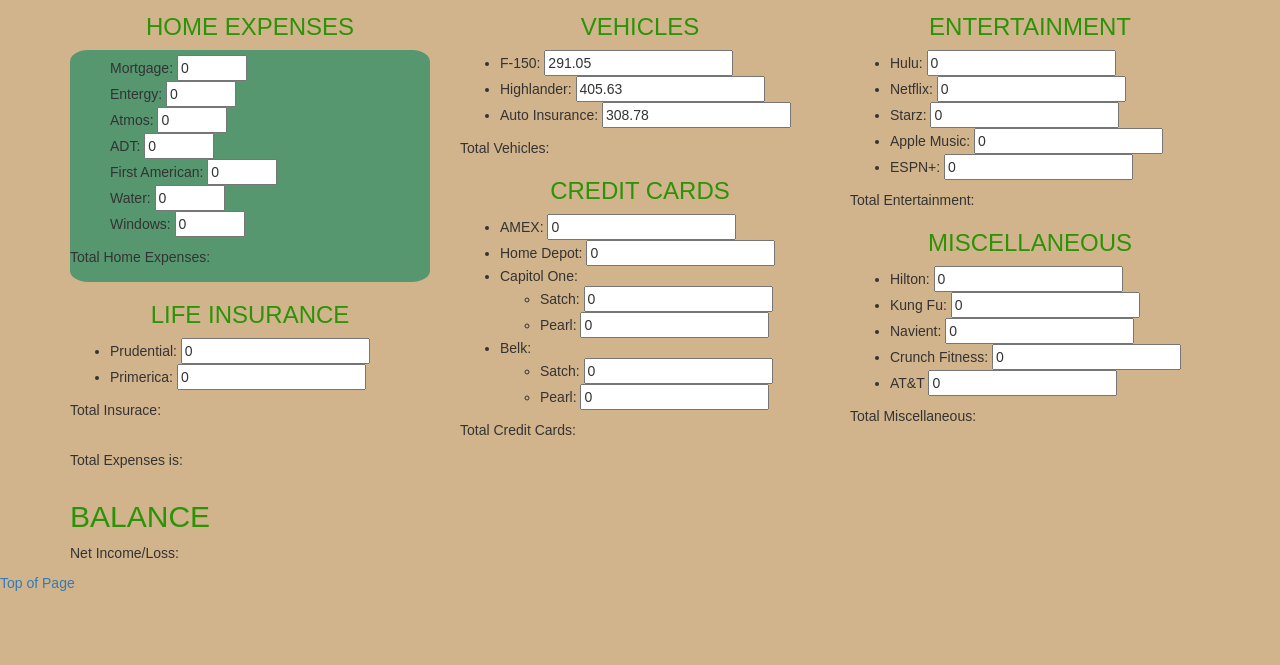
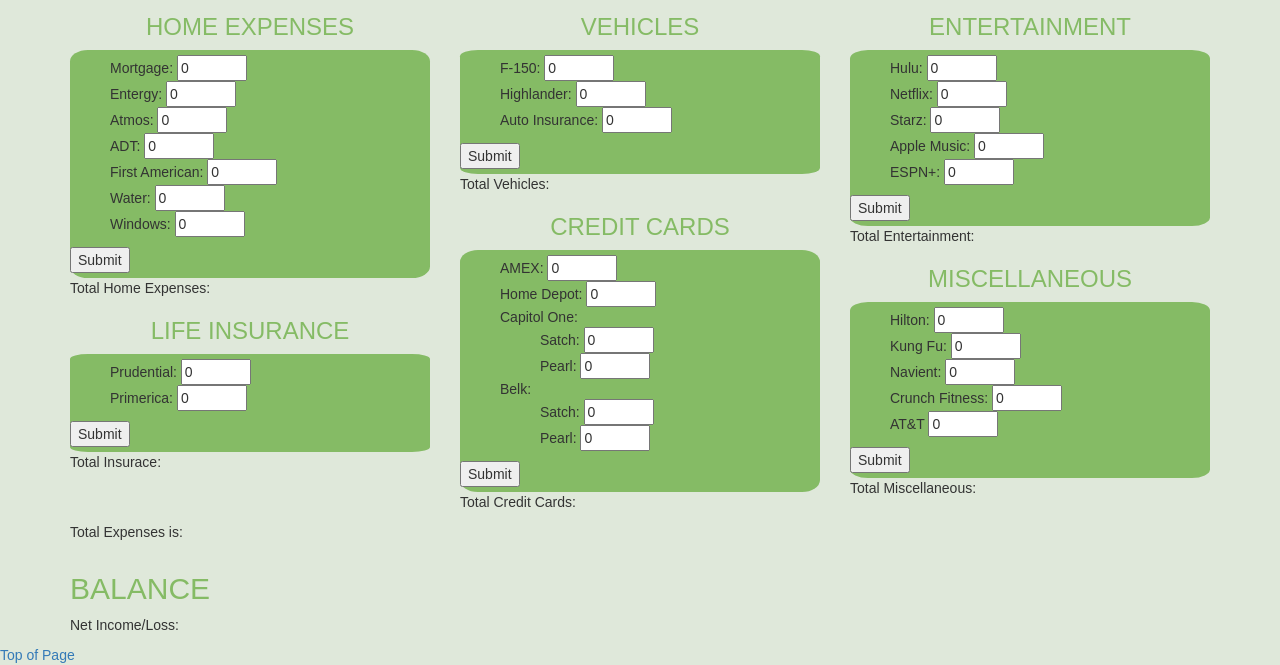
Before and after one commit to bluesatch/monthly_budget, a plain HTML site: page index.html in a window 1280 px wide. Shown: the part 348-1013 px from the top of the page. Before the commit the page ends 941 px from the top, so only its background shows below. Drawn offline with Linux system fonts and the light colour scheme.

Commit message:
started on js

```diff
--- a/css/style.css
+++ b/css/style.css
@@ -1,12 +1,12 @@
 body {
     font-family: Arial, Helvetica, sans-serif;
-    background-color: tan;
+    background-color:#dfe8da;
 }
 
 .nav {
     width: 100%;
     border-bottom: 2px solid black;
-    background-color: #2b9307;
+    background-color: #85bb65;
 }
 
 .nav ul {
@@ -29,29 +29,30 @@ body {
 h1 {
     text-align: center;
     font-weight: bold;
-    color: #2b9307;
+    color: #85bb65;
 }
 
 h2 {
     text-transform: uppercase;
-    color: #2b9307;
+    color: #85bb65;
 }
 
 .totalincome {
     text-transform: uppercase;
-    color: #2b9307;
+    color: #85bb65;
 }
 
 h3 {
     text-align: center;
     text-transform: uppercase;
-    color: #2b9307;
+    color: #85bb65;
 }
 
 .homeExpense {
+    /*position: absolute;*/
     padding-top: 5px;
     padding-bottom: 5px;
-    background-color: #569770;
+    background-color: #85bb65;
     border-radius: 5%;
 }
 
@@ -60,7 +61,82 @@ h3 {
 }
 
 .homex {
-    margin: 0;
+   /* margin: 0; */
     width: 70px;
 
 }
+
+.lifeInsurance {
+    padding-top: 5px;
+    padding-bottom: 5px;
+    background: #85bb65;
+    border-radius: 5%;
+}
+
+.lifeInsurance ul {
+    list-style: none;
+}
+
+.lifin {
+    width: 70px;
+}
+
+.vehicles {
+    padding-top: 5px;
+    padding-bottom: 5px;
+    background: #85bb65;
+    border-radius: 5%;
+}
+
+.vehicles ul {
+    list-style: none;
+}
+
+.vehic {
+    width: 70px;
+}
+
+.creditCards {
+    padding-top: 5px;
+    padding-bottom: 5px;
+    background: #85bb65;
+    border-radius: 5%;
+}
+
+.creditCards ul {
+    list-style: none;
+}
+
+.crecar {
+    width: 70px;
+}
+
+.entertainment {
+    padding-top: 5px;
+    padding-bottom: 5px;
+    background: #85bb65;
+    border-radius: 5%;
+}
+
+.entertainment ul {
+    list-style: none;
+}
+
+.entertain {
+    width: 70px;
+}
+
+.misc {
+    padding-top: 5px;
+    padding-bottom: 5px;
+    background: #85bb65;
+    border-radius: 5%;
+}
+
+.misc ul {
+    list-style: none;
+}
+
+.mis {
+    width: 70px;
+}
--- a/index.html
+++ b/index.html
@@ -34,14 +34,14 @@
             <div class="row">
                 <div class="col-sm-6 income1">
                     <h2 id="income">satch income</h2>
-                    <form action="#" id="satchinc" class="satchinc" name="satchinc" onsubmit="satchinc()">
+                    <form action="#" id="satchinc" class="satchinc" name="satchinc" onsubmit="satchInc()">
                         <label for="coding">Coding Academy:</label>
                         <input type="number" id="coding" value="0">
                         <label for="ssc">SSC:</label>
                         <input type="number" id="ssc" value="0">
                         <input type="submit">
                     </form>
-                    <p>Satch's Total Income: <span id="income1 class="output1"></span></p>
+                    <p>Satch's Total Income: <span id="income1" class="output"></span></p>
                 </div>
                 <div class="col-sm-6">
                     <h2>pearl income</h2>
@@ -82,14 +82,17 @@
                             <li>Water: <input type="number" id="water" value="0" class="homex"></li>
                             <li>Windows: <input type="number" id="windows" value="0" class="homex"></li>
                         </ul>
-                        <p class="totalhome">Total Home Expenses: </p>
+                        <input type="submit">
                     </form>
+                    <p class="totalhome">Total Home Expenses: </p>
+
                     <h3>life insurance</h3>
                     <form action="#" id="lifeInsurance" class="lifeInsurance" onsubmit="lifeInsurance()">
                         <ul>
-                            <li>Prudential: <input type="number" id="prudential" value="0"></li>
-                            <li>Primerica: <input type="number" id="primerica" value="0"></li>
+                            <li>Prudential: <input type="number" id="prudential" value="0" class="lifin"></li>
+                            <li>Primerica: <input type="number" id="primerica" value="0" class="lifin"></li>
                         </ul>
+                        <input type="submit">
                     </form>
                     <p class="totalInsurace">Total Insurace: </p>
                 </div>
@@ -97,55 +100,60 @@
                     <h3>vehicles</h3>
                     <form action="#" id="vehicles" class="vehicles" onsubmit="vehicles()">
                         <ul>
-                            <li>F-150: <input type="number" id="f150" value="291.05"></li>
-                            <li>Highlander: <input type="number" id="highlander" value="405.63"></li>
-                            <li>Auto Insurance: <input type="number" id="autoins" value="308.78"></li>
+                            <li>F-150: <input type="number" id="f150" value="0" class="vehic"></li>
+                            <li>Highlander: <input type="number" id="highlander" value="0" class="vehic"></li>
+                            <li>Auto Insurance: <input type="number" id="autoins" value="0" class="vehic"></li>
                         </ul>
+                        <input type="submit">
                     </form>
                     <p class="totalvehicles">Total Vehicles: </p>
                     <h3>credit cards</h3>
                     <form action="#" id="creditCards" class="creditCards" onsubmit="creditCards()">
                         <ul>
-                            <li>AMEX: <input type="number" id="amex" value="0"></li>
-                            <li>Home Depot: <input type="number" id="homeDepot" value="0"></li>
+                            <li>AMEX: <input type="number" id="amex" value="0" class="crecar"></li>
+                            <li>Home Depot: <input type="number" id="homeDepot" value="0" class="crecar"></li>
                             <li>Capitol One:
                                 <ul>
-                                    <li>Satch: <input type="number" id="satchCO" value="0"></li>
-                                    <li>Pearl: <input type="number" id="pearlCO" value="0"></li>
+                                    <li>Satch: <input type="number" id="satchCO" value="0" class="crecar"></li>
+                                    <li>Pearl: <input type="number" id="pearlCO" value="0" class="crecar"></li>
                                 </ul>
                             </li>
                             <li>Belk:
                                 <ul>
-                                    <li>Satch: <input type="number" id="satchbelk" value="0"></li>
-                                    <li>Pearl: <input type="number" id="pearlbelk" value="0"></li>
+                                    <li>Satch: <input type="number" id="satchbelk" value="0" class="crecar"></li>
+                                    <li>Pearl: <input type="number" id="pearlbelk" value="0" class="crecar"></li>
                                 </ul>
                             </li>
                         </ul>
+                        <input type="submit">
                     </form>
                     <p class="totalCreditCards">Total Credit Cards: </p>
                 </div>
                 <div class="col-sm-4">
                     <h3>entertainment</h3>
-                    <form action="#" id="entertainment" class="entertainment" onsubmit="entertainment()"></form>
-                    <ul>
-                        <li>Hulu: <input type="number" id="hulu" value="0"></li>
-                        <li>Netflix: <input type="number" id="netflix" value="0"></li>
-                        <li>Starz: <input type="number" id="starz" value="0"></li>
-                        <li>Apple Music: <input type="number" id="applemusic" value="0"></li>
-                        <li>ESPN+: <input type="number" id="espnplus" value="0"></li>
-                    </ul>
+                    <form action="#" id="entertainment" class="entertainment" onsubmit="entertainment()">
+                        <ul>
+                            <li>Hulu: <input type="number" id="hulu" value="0" class="entertain"></li>
+                            <li>Netflix: <input type="number" id="netflix" value="0" class="entertain"></li>
+                            <li>Starz: <input type="number" id="starz" value="0" class="entertain"></li>
+                            <li>Apple Music: <input type="number" id="applemusic" value="0" class="entertain"></li>
+                            <li>ESPN+: <input type="number" id="espnplus" value="0" class="entertain"></li>
+                        </ul>
+                        <input type="submit">
+                    </form>
                     <p class="totalentertainment">Total Entertainment: </p>
                     <h3>miscellaneous</h3>
                     <form action="#" id="misc" class="misc" onsubmit="misc()">
                         <ul>
-                            <li>Hilton: <input type="number" id="Hilton" value="0"></li>
-                            <li>Kung Fu: <input type="number" id="kungfu" value="0"></li>
-                            <li>Navient: <input type="number" id="navient" value="0"></li>
-                            <li>Crunch Fitness: <input type="number" id="crunch" value="0"></li>
-                            <li>AT&T <input type="number" id="att" value="0"></li>
+                            <li>Hilton: <input type="number" id="Hilton" value="0" class="mis"></li>
+                            <li>Kung Fu: <input type="number" id="kungfu" value="0" class="mis"></li>
+                            <li>Navient: <input type="number" id="navient" value="0" class="mis"></li>
+                            <li>Crunch Fitness: <input type="number" id="crunch" value="0" class="mis"></li>
+                            <li>AT&T <input type="number" id="att" value="0" class="mis"></li>
                         </ul>
+                        <input type="submit">
                     </form>
-                    <p class="misc">Total Miscellaneous: </p>
+                    <p class="miscel">Total Miscellaneous: </p>
                 </div>
             </div>
             <div class="row">
@@ -172,8 +180,6 @@
             </div>
         </div>
     </div>
-
-
-
+    <script src="js/budgetcalc.js"></script>
 </body>
 </html>
--- /dev/null
+++ b/js/budgetcalc.js
@@ -0,0 +1,9 @@
+function satchInc() {
+    event.preventDefault;
+    var coding = Number(document.getElementById('coding').value);
+    var ssc = Number(document.getElementById('ssc').value);
+    var income1 = coding + ssc;
+    console.log(income1)
+    var outputincome1 = document.getElementById('income1');
+    outputincome1.innerHTML = "$" + income1.toFixed(2);
+}
```
